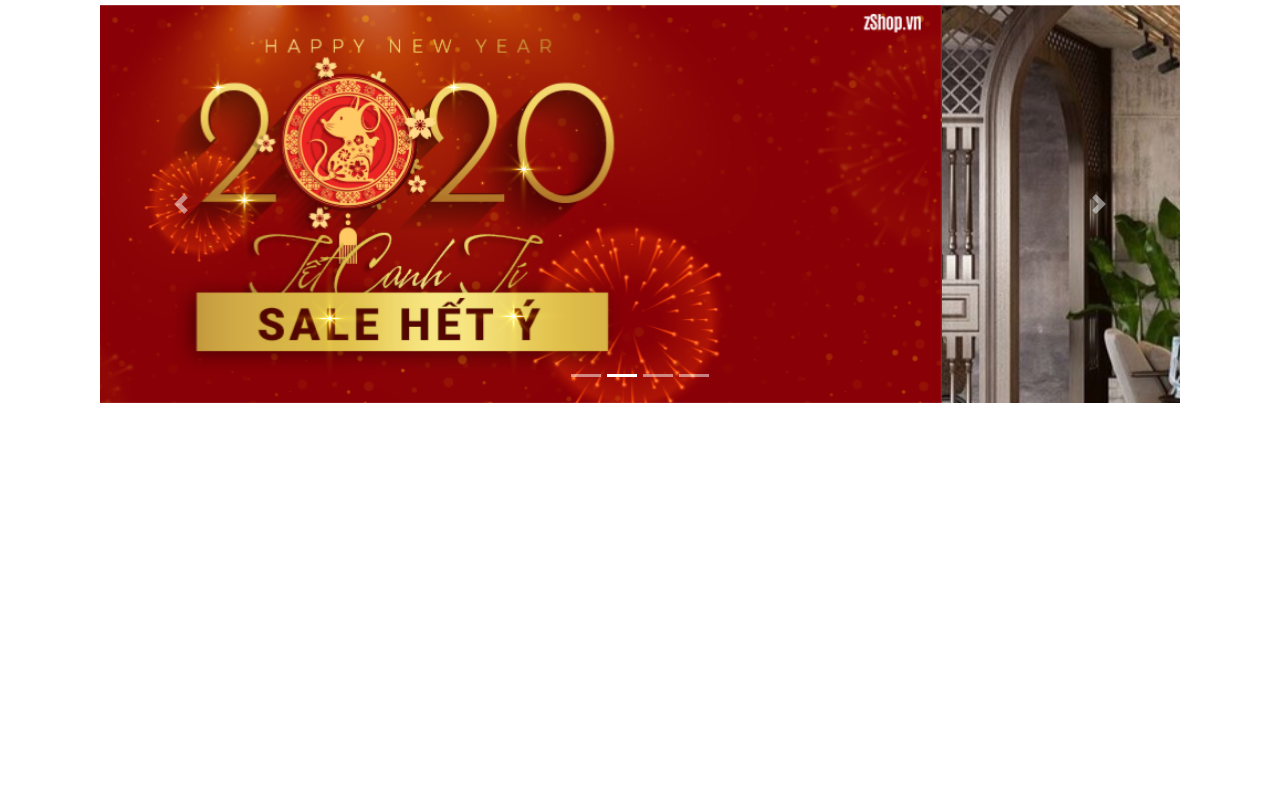
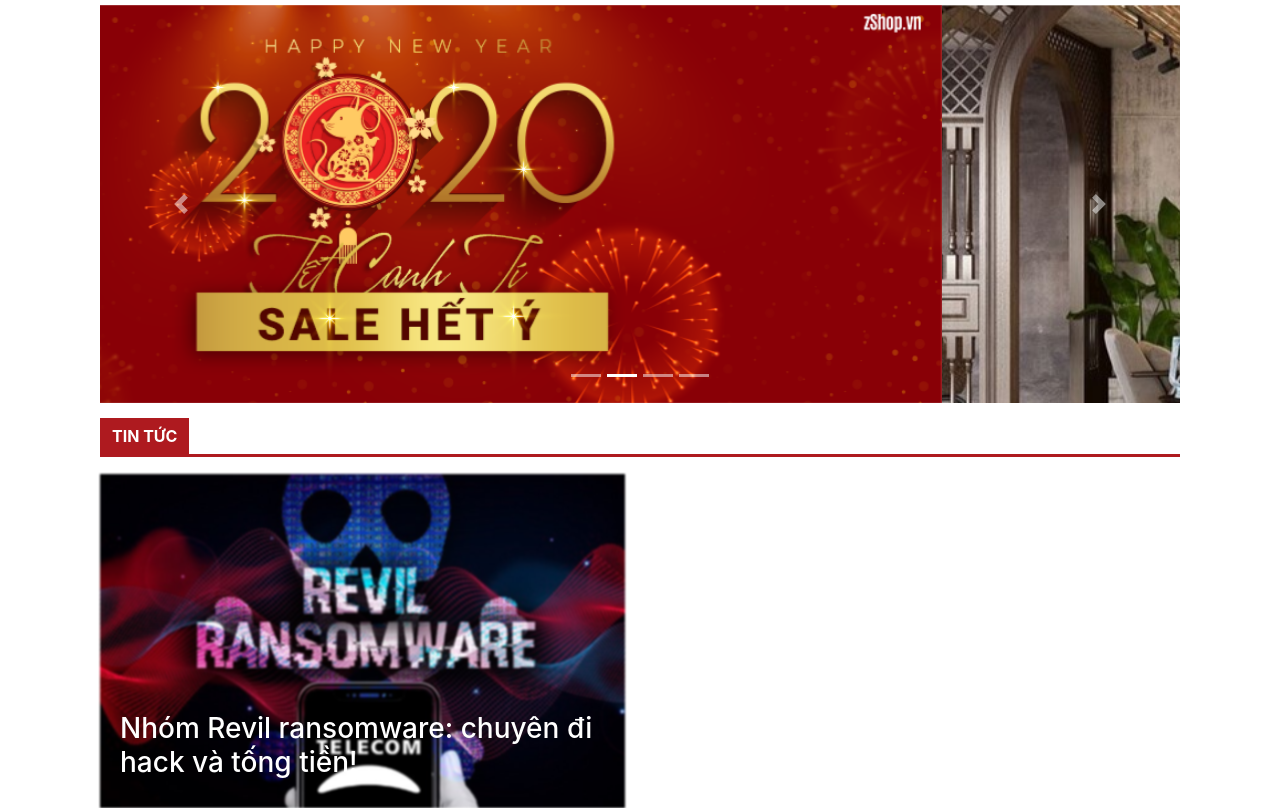
Before and after one commit to quangc992/Blog-QC, a plain HTML site: page index.html in a window 1280 px wide. Shown: the part 223-1031 px from the top of the page. Before the commit the page ends 800 px from the top, so only its background shows below. Drawn offline with nearby package versions, Linux system fonts and the light colour scheme.

Commit message:
add html home

```diff
--- a/css/index.css
+++ b/css/index.css
@@ -319,3 +319,64 @@ box-shadow: 17px 13px 26px 7px rgba(0,0,0,0.8);
 .main-img{
     padding-top: 12px;
 }
+
+/* news-home -------------------------------- */
+.news-home{
+    padding-top: 15px;
+}
+
+.title-news-home{
+    border-bottom: 3px solid #AE1A1F;
+    margin-bottom: 17px;
+}
+
+.btn-news-home{
+    display: inline-block;
+    font-weight: 400;
+    text-align: center;
+    white-space: nowrap;
+    vertical-align: middle;
+    -webkit-user-select: none;
+    -moz-user-select: none;
+    -ms-user-select: none;
+    user-select: none;
+    padding: .375rem .75rem;
+    font-size: 1rem;
+    line-height: 1.5;
+    color: #fff;
+    font-weight: bold;
+}
+
+/* img anh news-home*/
+.module-img-news-home{
+    position: relative;
+    filter: blur(1px)
+}
+
+.module-img-news-home:hover{
+    filter: blur(0px);
+    /* transition:2s ease-in-out; */
+    transition: 0.75s;
+    /* -webkit-transform: scale(1.1,1);
+    transform: scale(1.1,1);  */
+}
+
+
+.btn-news-home:hover {
+    color: #fff;
+    text-decoration: none;
+}
+
+.module-news-home-kid a{
+    color: #fff;
+}
+
+.module-news-home-kid a:hover{
+    text-decoration: none;
+    color: #fff;
+}
+.module-news-home{
+    bottom: 0px;
+    padding: 20px;
+    position: absolute;
+}
--- a/index.html
+++ b/index.html
@@ -152,11 +152,36 @@
           }
           //click menu sẽ hiển thị active phía sau tên class
         </script>
+
+        <div class="news-home">
+          <div class="title-news-home">
+            <a href="#" style="background-color: #AE1A1F;" class="btn-news-home" >TIN TỨC</a>
           </div>
 
+          <div class="row">
+            <div class="col-lg-6 col-sm-12">
+              <a href="#" title="Nhóm REvil ransomware: chuyên đi hack và tống tiền !">
+                <img class="module-img-news-home" src="./img/img-home/REvil-Ransomware.jpg" alt="Đang tải" width="100%">
+                  <div class="module-news-home">
+                  <div class="module-news-home-kid">
+                    <h3>
+                      <a href="#">Nhóm Revil ransomware: chuyên đi hack và tống tiền!</a>
+                    </h3>
+                  </div>
+                </div>
+              </a>
+            </div>
+          </div>
+
+
+
+
+
+          </div>
         </div>
       </div>
-    </div>
+
+
 
     <!-- <div class="container-default">
       <div class="container main">
```
Also changed, not shown: img/img-home/REvil-Ransomware.jpg (added), img/img-home/WorkstationWHP-2048x482-1-696x164.png (added).
